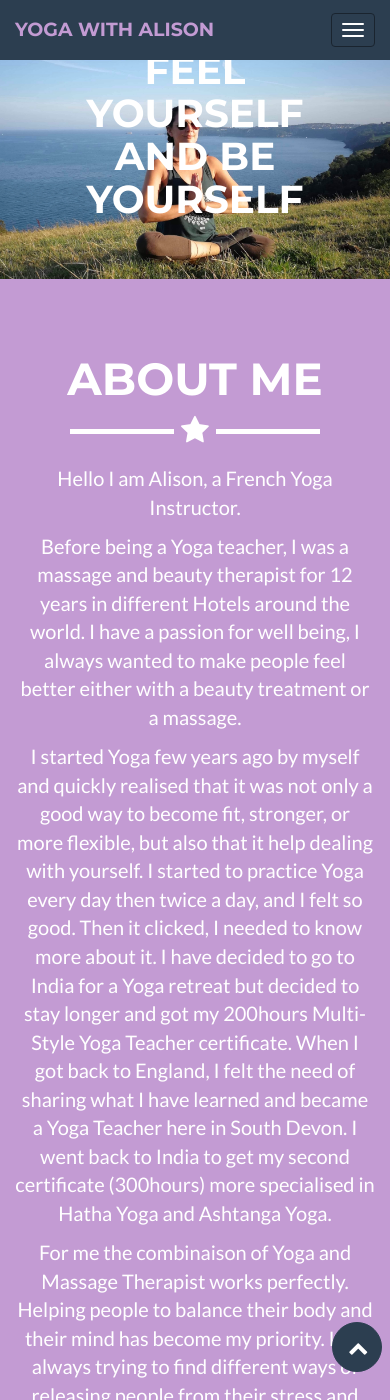
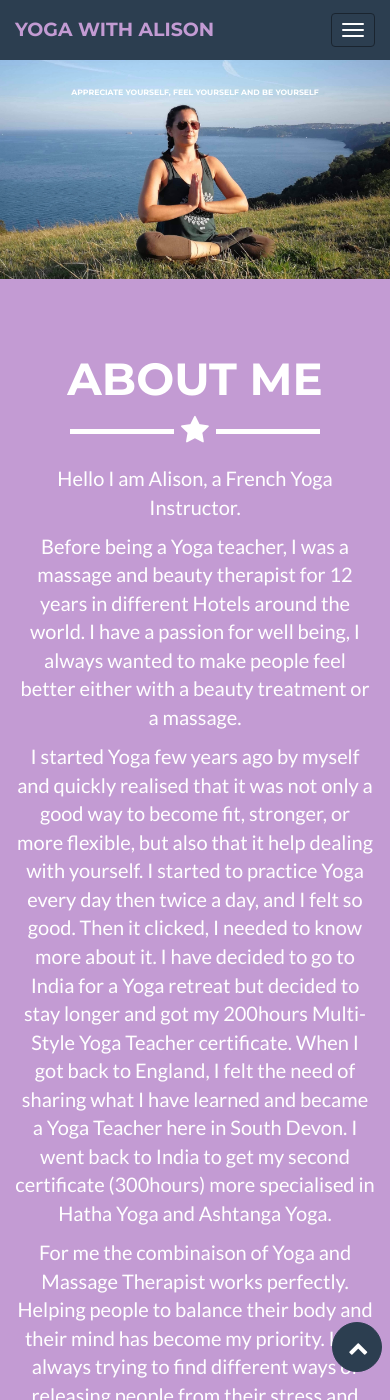
Before and after one commit to YogaWithAlison/yogawithalison.github.io, a Jekyll site: the page built from index.html, in a window 390 px wide and 1400 px high. Built offline with Jekyll 4.4.1, drawn with Linux system fonts in a browser that asks for light colours.

Commit message:
fix error with headings on mobile

```diff
--- a/_includes/css/main.css
+++ b/_includes/css/main.css
@@ -37,6 +37,11 @@ h6 {
     font-weight: 700;
 }
 
+@media(max-width: 768px) {
+  h1 {
+    font-size: 2vw;
+  }
+}
 
 .timetable table, th, td {
   border: 1px solid black;
```
